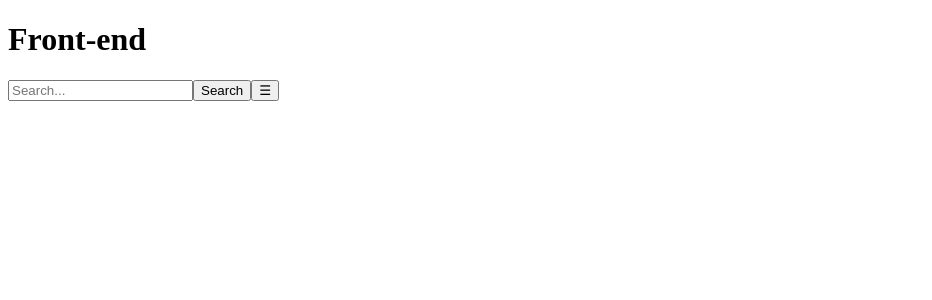
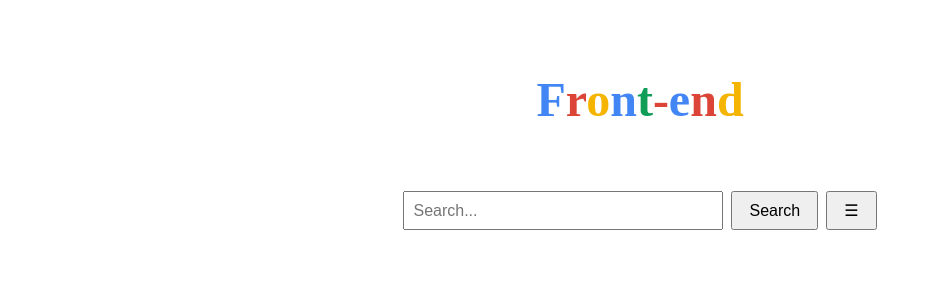
Before and after one commit to zoeznm/advanced_bomi, a Next.js app in the folder kbm/: page /mainpage in a window 1280 px wide. Shown: the top 300 px of the page, without its empty margins (0-932 px from the left). Built offline with nearby package versions, Linux system fonts and the light colour scheme.

Commit message:
뼈대가 될 css 제작

```diff
--- a/kbm/src/components/SearchBar.tsx
+++ b/kbm/src/components/SearchBar.tsx
@@ -1,6 +1,6 @@
 import { useState, FormEvent } from 'react';
 import { useRouter } from 'next/router';
-// import './SearchBar.css';
+import '../styles/SearchBar.css';
 
 type Props = { onMenuClick: () => void };
 
--- a/kbm/src/pages/mainpage.tsx
+++ b/kbm/src/pages/mainpage.tsx
@@ -1,7 +1,7 @@
 import { useState } from 'react';
 import SearchBar from '../components/SearchBar';
 import Navbar from '../components/Navbar';
-// import '../styles/MainPage.css';
+import '../styles/MainPage.css';
 
 export default function MainPage() {
   const [showNavbar, setShowNavbar] = useState(false);
--- a/kbm/src/styles/MainPage.css
+++ b/kbm/src/styles/MainPage.css
@@ -0,0 +1,25 @@
+.container {
+  display: flex;
+  flex-direction: column;
+  align-items: center;
+  padding: 2rem;
+}
+
+.header {
+  margin-bottom: 2rem;
+}
+
+.logo {
+  font-size: 3rem;
+  font-weight: bold;
+}
+
+.logo .col1 { color: #4285F4; }
+.logo .col2 { color: #DB4437; }
+.logo .col3 { color: #F4B400; }
+.logo .col4 { color: #4285F4; }
+.logo .col5 { color: #0F9D58; }
+.logo .col6 { color: #DB4437; }
+.logo .col7 { color: #4285F4; }
+.logo .col8 { color: #DB4437; }
+.logo .col9 { color: #F4B400; }
--- a/kbm/src/styles/Navbar.css
+++ b/kbm/src/styles/Navbar.css
@@ -0,0 +1,19 @@
+.navbar {
+  background: #f8f9fa;
+  padding: 1rem;
+  border-radius: 8px;
+}
+
+.navbar ul {
+  list-style: none;
+  display: flex;
+  gap: 2rem;
+  margin: 0;
+  padding: 0;
+}
+
+.navbar a {
+  text-decoration: none;
+  color: #333;
+  font-weight: 500;
+}
--- a/kbm/src/styles/SearchBar.css
+++ b/kbm/src/styles/SearchBar.css
@@ -0,0 +1,18 @@
+.searchForm {
+  display: flex;
+  justify-content: center;
+  gap: 0.5rem;
+  margin-bottom: 1rem;
+}
+
+.searchForm input {
+  width: 300px;
+  padding: 0.5rem;
+  font-size: 1rem;
+}
+
+.searchForm button {
+  padding: 0.5rem 1rem;
+  font-size: 1rem;
+  cursor: pointer;
+}
```
Also changed, not shown: kbm/src/components/Navbar.tsx (+11 -5 lines).
